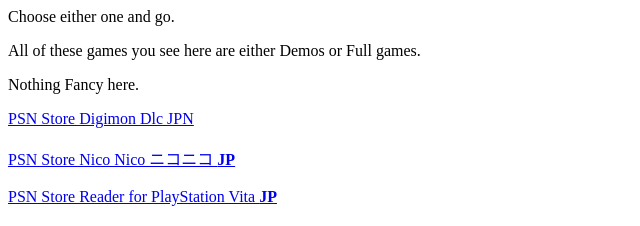
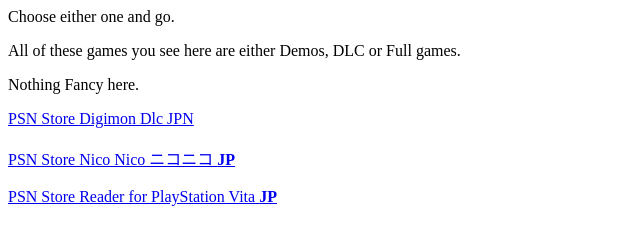
Before and after one commit to Nysek/Ps-Vita-Command-HTML-launcher, a plain HTML site: page index.html in a window 1280 px wide. Shown: the top 226 px of the page, 0-640 px from the left. Drawn offline with Linux system fonts and the light colour scheme.

Commit message:
Update index.html

```diff
--- a/index.html
+++ b/index.html
@@ -1,9 +1,9 @@
 <!--Made by Nysek, 2015-->
 <HTML>
 <Body>
-<Title> Ps vita psns, other regions HTML</title>
+<Title> Ps Vita Command HTML-launcher</title>
 <p>Choose either one and go.</p>
-<p> All of these games you see here are either Demos or Full games.</p>
+<p> All of these games you see here are either Demos, DLC or Full games.</p>
 <p>Nothing Fancy here.</p>
 <a href="psns:browse?product=JP0700-PCSG00516_00-DSDLCQUEST000012&EMCID=jGMgameTOP_a0003">PSN Store Digimon Dlc JPN</a>
 <br>
@@ -67,7 +67,5 @@
 <br>
 <br>
 <a href="psns:browse?product=IP9100-PCSI00007_00-PSSUITEDEV000000">PSN PSM Development Assistant for PSM SDK <b>US</b></a>
-<br>
-<br>
 </Body>
 </HTML>
```
